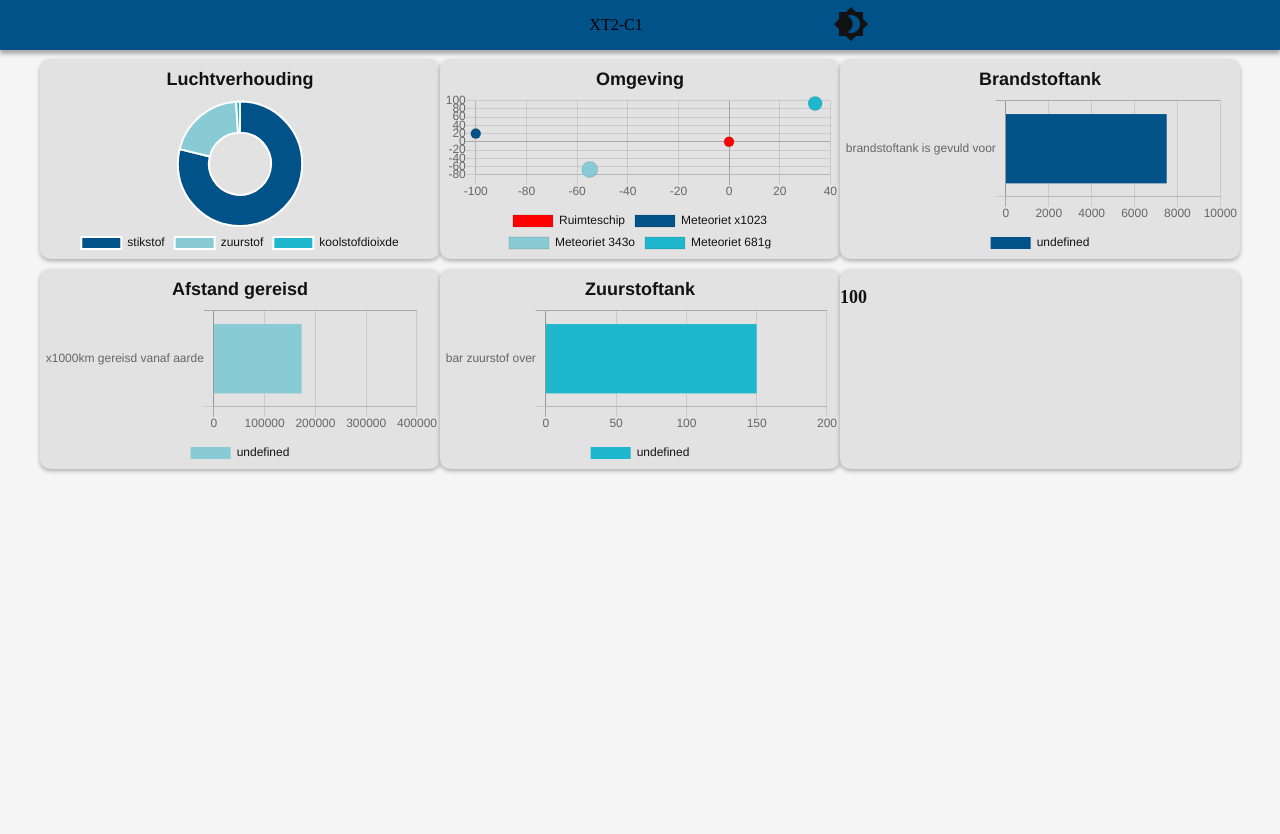
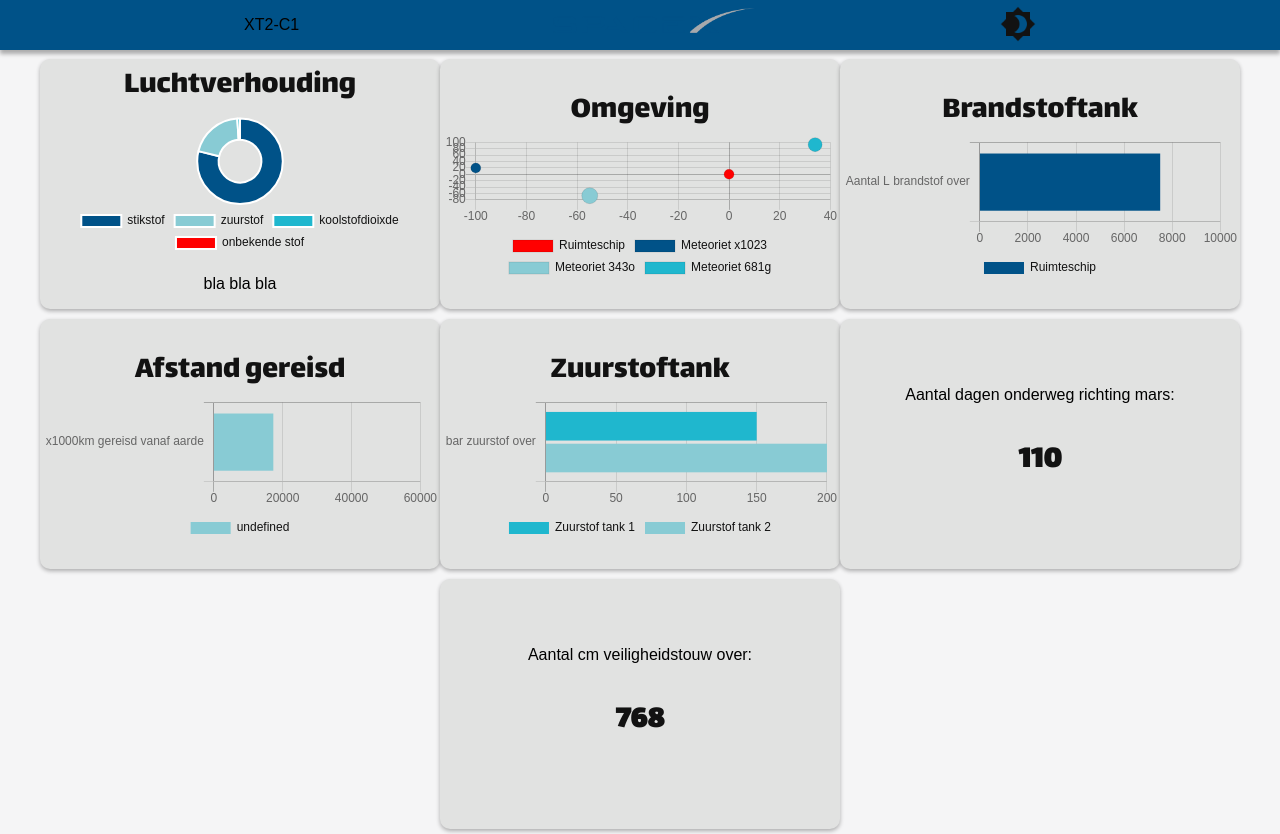
Before and after one commit to thumis/ThumisWebsite, a plain HTML site: page index.html in a window 1280 px wide. Before the commit the page ends 800 px from the top, so only its background shows below. Drawn offline with nearby package versions, Linux system fonts and the light colour scheme; a web font is replaced by a local one.

Commit message:
unfuck everything

```diff
--- a/index.html
+++ b/index.html
@@ -11,28 +11,38 @@
 <body>
     <nav>
         <p>XT2-C1</p>
+        <figure>
+            <img id="logo" src="img/logodark.png">
+        </figure>
         <button onclick="colorswitch()">
-            <img id="modesSwitch" src="img/night.png"></button>
+            <img id="modesSwitch" src="img/night.png">
+        </button>
     </nav>
     <header>
     </header>
-    <section id="LuchtChartSection">
+    <section class="voertuig" id="LuchtChartSection">
         <canvas id="LuchtChart"></canvas>
+        <p>bla bla bla</p>
     </section>
-    <section id="AtmosfeerChartSection">
+    <section class="omgeving" id="AtmosfeerChartSection">
         <canvas id="AtmosfeerChart"></canvas>
     </section>
-    <section id="TankChartSection">
+    <section class="voertuig" id="TankChartSection">
         <canvas id="TankChart"></canvas>
     </section>
-    <section id="AfstandChartSection">
+    <section class="omgeving" id="AfstandChartSection">
         <canvas id="AfstandChart"></canvas>
     </section>
-    <section id="ZuurstofChartSection">
+    <section class="hulpmiddelen" id="ZuurstofChartSection">
         <canvas id="ZuurstofChart"></canvas>
     </section>
-    <section id="SnelheidChartSection">
-        <p id="Snelheid">100</p>
+    <section class="omgeving" id="SnelheidChartSection">
+        <p>Aantal dagen onderweg richting mars:</p>
+        <p id="Snelheid" class="counter">110</p>
+    </section>
+    <section class="hulpmiddelen" id="VeiligheidstouwChartSection">
+        <p>Aantal cm veiligheidstouw over:</p>
+        <p id="Veiligheidstouw" class="counter">768</p>
     </section>
     <footer>
     </footer>
--- a/main_style.css
+++ b/main_style.css
@@ -1,3 +1,7 @@
+@import url('https://fonts.googleapis.com/css2?family=Muli');
+@import url('https://fonts.googleapis.com/css2?family=Trade+Winds&display=swap');
+@import url('https://fonts.googleapis.com/css2?family=Lalezar&display=swap');
+
 nav{
     width:100vw;
     height:50px;
@@ -7,12 +11,26 @@ nav{
     z-index: 20;
     background-color:#005288;
     display:flex;
-    justify-content: center;
+    justify-content: space-evenly;
     box-shadow: 0 4px 4px rgba(1,1,1,0.3);
 }
 nav p{
     text-align:center;
-    width:33vw;
+
+}
+nav button{
+    padding:0;
+}
+nav figure{
+    margin:0;
+    display: flex;
+    align-items: center;
+    justify-content:center;
+}
+img#logo{
+    max-height:25px;
+    margin-bottom: 9px;
+    margin-left:10px;
 }
 
 body{
@@ -29,8 +47,10 @@ section{
     margin:5px 0;
     border-radius:10px;
     max-width: 400px;
+    min-height: 250px;
     width: 95vw;
     box-shadow: 0 2px 4px rgba(1,1,1,0.3);
+    align-content: center;
 }
 section canvas {
     /*background-image: url("https://i.redd.it/fhd06mc02q911.png");*/
@@ -45,8 +65,13 @@ button {
     cursor:pointer;
     outline:none;
 }
-p#Snelheid{
-    font-size:18px;
+p#Snelheid, p#Veiligheidstouw{
+    font-size:2em;
     font-weight: 900;
     color:#121212;/*colordark1*/
+    font-family: 'Lalezar', cursive;
 }
+p{
+    text-align:center;
+    font-family: 'Muli', sans-serif;
+}
--- a/myJS.js
+++ b/myJS.js
@@ -65,18 +65,24 @@ var colordark1 = '#121212';
 var colordark2 = '#1d1d1d';
 
 Chart.defaults.global.legend.display = true;
+//Chart.defaults.global.legend.align = 'start' ;
 Chart.defaults.global.legend.position = 'bottom';
 Chart.defaults.global.legend.labels.fontColor = colordark1;
+//Chart.defaults.global.legend.labels.boxWidth = '80';
 
 Chart.defaults.global.title.display = true;
 Chart.defaults.global.title.position = 'top';
+Chart.defaults.global.title.fontFamily = "'Lalezar', cursive";
+
+Chart.defaults.global.defaultFontFamily = "'Muli', sans-serif";
 Chart.defaults.global.title.fontColor = colordark1;
-Chart.defaults.global.title.fontStyle = 'bold';
-Chart.defaults.global.title.fontSize = '18';
+Chart.defaults.global.title.fontStyle = '500';
+Chart.defaults.global.title.fontSize = '32';
 Chart.defaults.doughnut.borderColor = '#222222';
 /*Chart.defaults.doughnut.borderWidth='0';
 Chart.defaults.doughnut.hoverBorderWidth='0';*/
 Chart.defaults.doughnut.borderAlign = 'inner';
+
 
 var ctx = document.getElementById('LuchtChart').getContext('2d');
 var luchtChart = new Chart(ctx, {
@@ -84,17 +90,19 @@ var luchtChart = new Chart(ctx, {
 
     data: {
         datasets: [{
-            data: [78, 20, 1],
+            data: [78.00, 20.00, 1.00, 0.00],
             backgroundColor:[
                 color1,
                 color2,
-                color3
+                color3,
+                color5
             ]
         }],
         labels: [
             'stikstof',
             'zuurstof',
-            'koolstofdioixde'
+            'koolstofdioixde',
+            'onbekende stof'
         ],
     },
     options:{
@@ -184,9 +192,10 @@ var TankChart = new Chart(tctx, {
         datasets: [{
             data: [7500],
             backgroundColor: color1,
+            label:'Ruimteschip',
         }],
         labels: [
-            'brandstoftank is gevuld voor',
+            'Aantal L brandstof over',
         ],
     },
     options: {
@@ -216,7 +225,7 @@ var AfstandChart = new Chart(actx, {
     type: 'horizontalBar',
     data: {
         datasets: [{
-            data: [172800],
+            data: [17280],
             backgroundColor: color2,
         }],
         labels: [
@@ -231,7 +240,7 @@ var AfstandChart = new Chart(actx, {
             xAxes: [{
                 ticks: {
                     beginAtZero: true,
-                    max:400000
+                    max:60000
                 }
             }],
             yAxes: [{
@@ -248,6 +257,13 @@ var ZuurstofChart = new Chart(zctx, {
         datasets: [{
             data: [150],
             backgroundColor: color3,
+            label:'Zuurstof tank 1'
+        },
+        {
+
+            data: [200],
+            backgroundColor: color2,
+            label:'Zuurstof tank 2'
         }],
         labels: [
             'bar zuurstof over',
@@ -255,7 +271,7 @@ var ZuurstofChart = new Chart(zctx, {
     },
     options: {
         title: {
-            text: 'Zuurstoftank',
+            text: 'Zuurstoftank'
         },
         scales: {
             xAxes: [{
@@ -265,26 +281,34 @@ var ZuurstofChart = new Chart(zctx, {
                 }
             }],
             yAxes: [{
-                stacked: true
+                stacked: false
             }]
         }
     }
 });
 
+//========= dark/light theme switch ==========
 
-//dark/light theme switch
 var modes = 0;
 function colorswitch(){
     const sections = document.getElementsByTagName('section');
+    const paragraps = document.getElementsByTagName('p');
 
     if (modes == 0) { //dark modes aan
         //er moet [0] bij omdat hij anders niet weet welke nav er gebruikt moet worden ook al is er maar eentje
         document.getElementsByTagName('nav')[0].style.backgroundColor = colordark2;
+       // document.getElementsByTagName('p')[0].style.color = colorlight1;;
+        document.getElementById('Snelheid').style.color = colorlight1;
+        document.body.style.backgroundColor = colordark1;
 
-        //console.log(sections);
+        console.log(sections);
+        console.log(paragraps);
+
         for (let i = 0; i < sections.length; i++) {
             sections[i].style.backgroundColor = colordark2;
-            document.body.style.backgroundColor = colordark1;
+        }
+        for (let i = 0; i < paragraps.length; i++) {
+            paragraps[i].style.color = colorlight1;
         }
         luchtChart.options = {
             title: {
@@ -365,7 +389,7 @@ function colorswitch(){
                 xAxes: [{
                     ticks: {
                         beginAtZero: true,
-                        max:3000
+                        max:60000
                     }
                 }],
                 yAxes: [{
@@ -375,17 +399,47 @@ function colorswitch(){
         };
         AfstandChart.update();
 
+        ZuurstofChart.options = {
+
+            title: {
+                fontColor: colorlight1,
+                text: 'Zuurstoftank'
+            },
+            legend:{
+                labels:{
+                    fontColor:colorlight1
+                }
+            },
+            scales: {
+                xAxes: [{
+                    ticks: {
+                        beginAtZero: true,
+                        max:200
+                    }
+                }],
+                yAxes: [{
+                    stacked: false
+                }]
+            }
+        };
+        ZuurstofChart.update();
+
         modes = 1;
         document.getElementById("modesSwitch").src = "img/day.png";
+        document.getElementById("logo").src = "img/logo.png";
     }
     else{ //day modes aan
         //er moet [0] bij omdat hij anders niet weet welke nav er gebruikt moet worden ook al is er maar eentje
         document.getElementsByTagName('nav')[0].style.backgroundColor = '#005288';
+        document.getElementById('Snelheid').style.color = colordark1;
+        document.body.style.backgroundColor = colorlight1;
 
         //console.log(sections);
         for (let i = 0; i < sections.length; i++) {
             sections[i].style.backgroundColor = colorlight2;
-            document.body.style.backgroundColor = colorlight1;
+        }
+        for (let i = 0; i < paragraps.length; i++) {
+            paragraps[i].style.color = colordark1;
         }
 
         luchtChart.options = {
@@ -405,7 +459,7 @@ function colorswitch(){
                 xAxes: [{
                     ticks: {
                         beginAtZero: true,
-                        max:3000
+                        max:60000
                     }
                 }],
                 yAxes: [{
@@ -443,6 +497,26 @@ function colorswitch(){
         };
         atmosfeerChart.update();
 
+        ZuurstofChart.options = {
+
+            title: {
+                fontColor: colordark1,
+                text: 'Zuurstoftank'
+            },
+            scales: {
+                xAxes: [{
+                    ticks: {
+                        beginAtZero: true,
+                        max:200
+                    }
+                }],
+                yAxes: [{
+                    stacked: false
+                }]
+            }
+        };
+        ZuurstofChart.update();
+
 
         /*
         snelheidChart.options = {
@@ -456,30 +530,55 @@ function colorswitch(){
         snelheidChart.update();*/
         modes = 0;
         document.getElementById("modesSwitch").src = "img/night.png";
+        document.getElementById("logo").src = "img/logodark.png";
     }
 }
 
 window.onload = counter();
-function counter(){
-    i=0;
-    var x=0;
+function counter() {
+    i = 0;
+    var x = 0;
     var number = document.getElementById('Snelheid').innerHTML;
 
     while (i < number) {
-        x+= 1;
+        x += 1;
         i++;
         //zodat er bij 1 wordt begonnen en eindigt bij het getal wat in number staat
-        task(i,x);
+        task(i, x);
     }
-    function task(i,x) {
+
+    function task(i, x) {
+        setTimeout(function () {
+            /*console.log(
+                'i:'+i+'\n'+
+                'x:'+x+'\n'+
+                'number:'+number+'\n'+
+                'timeout:'+ 1 * i * x);*/
+            document.getElementById('Snelheid').innerHTML = i;
+
+        }, 0.058 * i * x);
+    }
+}
+window.onload = counter2();
+function counter2() {
+    i = 0;
+    var x = 0;
+    var number2 = document.getElementById('Veiligheidstouw').innerHTML;
+    while (i < number2) {
+        x+= 0.014;//start speed
+        i++;
+        //zodat er bij 1 wordt begonnen en eindigt bij het getal wat in number staat
+        task2(i,x);
+    }
+    function task2(i,x) {
         setTimeout(function() {
             console.log(
                 'i:'+i+'\n'+
                 'x:'+x+'\n'+
-                'number:'+number+'\n'+
+                'number:'+number2+'\n'+
                 'timeout:'+ 1 * i * x);
-            document.getElementById('Snelheid').innerHTML = i;
+            document.getElementById('Veiligheidstouw').innerHTML = i;
 
-        },0.058* i * x);
+        },0.08* i * x);//curve speed
     }
 }
```
Also changed, not shown: img/logodark.png (added).
